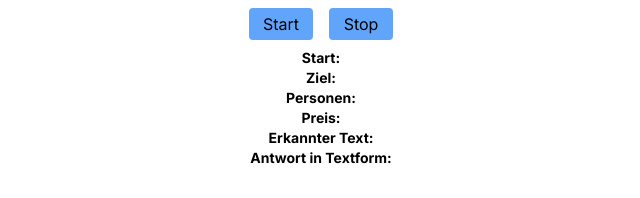
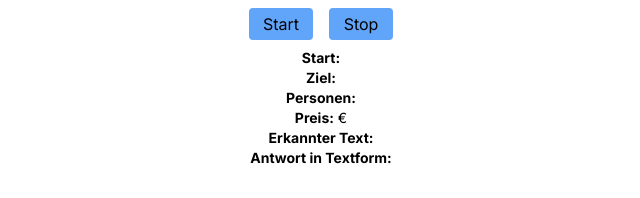
Before and after one commit to dfink91/2023-hackathon10, a Next.js app in the folder frontend/: page / in a window 1280 px wide. Shown: the top 198 px of the page, without its empty margins (319-959 px from the left). Built offline with nearby package versions, Linux system fonts and the light colour scheme.

Commit message:
added €

```diff
--- a/frontend/src/app/page.js
+++ b/frontend/src/app/page.js
@@ -120,7 +120,7 @@ function RecorderJSDemo() {
       <div className="text-sm"><b>Start:</b> {data.departure}</div>
       <div className="text-sm"><b>Ziel:</b> {data.destination}</div>
       <div className="text-sm"><b>Personen:</b> {data.passengers}</div>
-      <div className="text-sm"><b>Preis:</b> {data?.mooovexRideDetails?.price}</div>
+      <div className="text-sm"><b>Preis:</b> {data?.mooovexRideDetails?.price} €</div>
       <div className="text-sm"><b>Erkannter Text:</b> {data.recognizedText}</div>
       <div className="text-sm"><b>Antwort in Textform:</b> {data.textResponse}</div>
 
```
